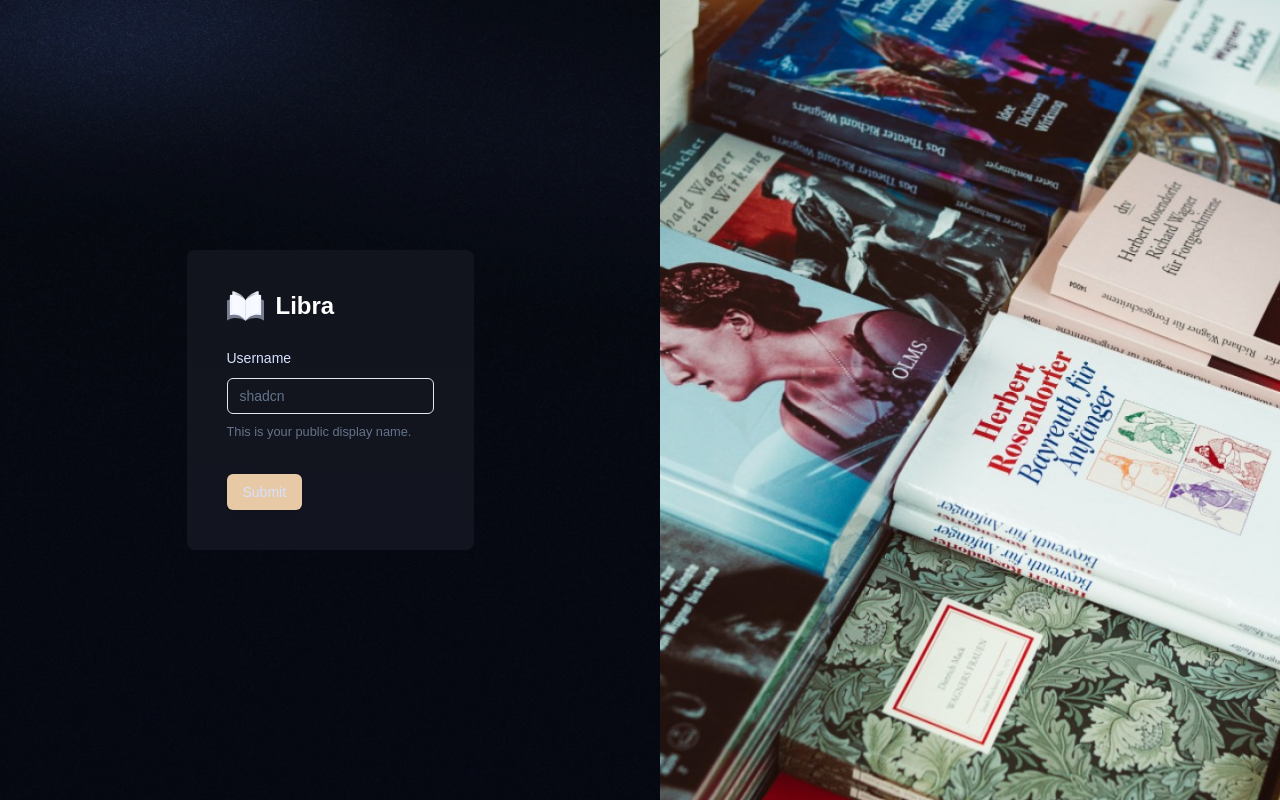
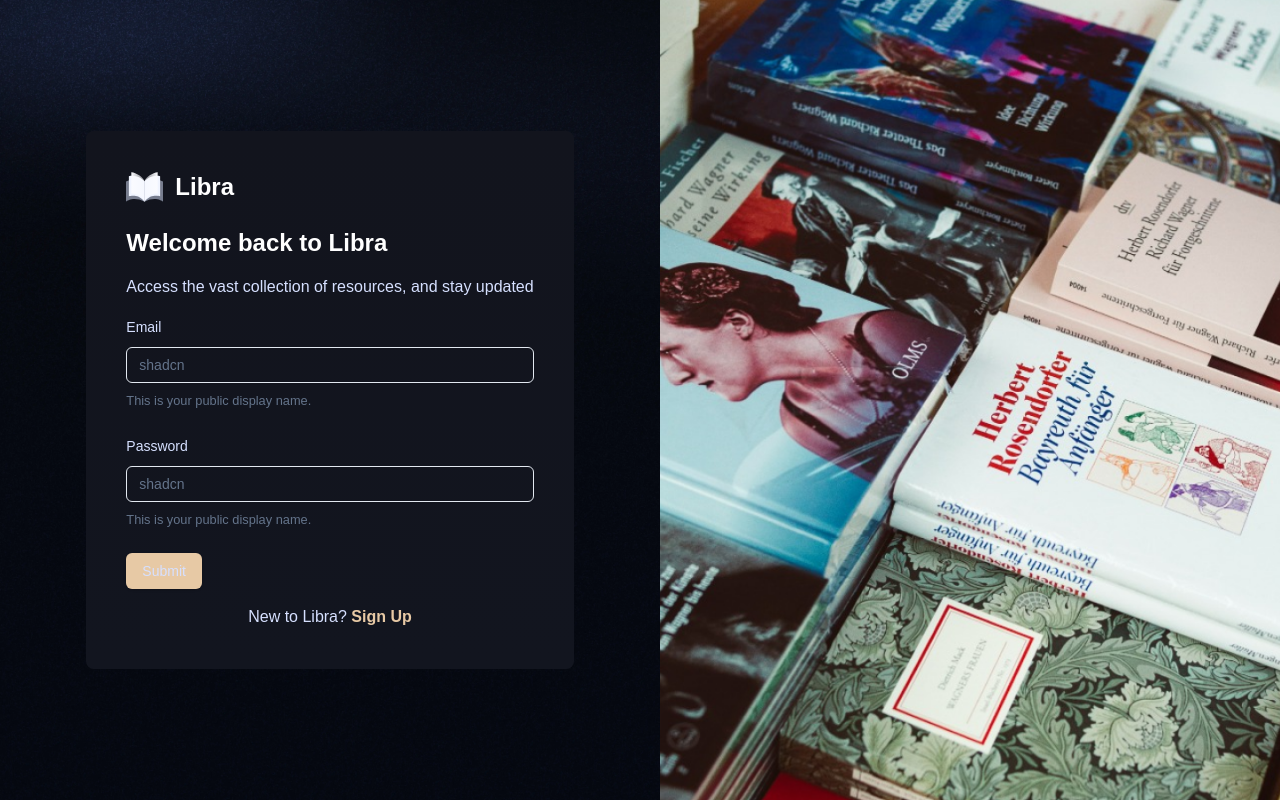
Before and after one commit to Gazi2050/libra, a Next.js app: page /sign-in in a window 1280 px wide. Built offline with nearby package versions, Linux system fonts and the light colour scheme; a web font is replaced by a local one.

Commit message:
ui:creating auth form

```diff
--- a/app/(auth)/sign-in/page.tsx
+++ b/app/(auth)/sign-in/page.tsx
@@ -7,7 +7,7 @@ const page = () => {
         <AuthForm
             types="SIGN-IN"
             schema={signInSchema}
-            defaultValueslues={{
+            defaultValues={{
                 email: '',
                 password: '',
             }}
--- a/app/(auth)/sign-up/page.tsx
+++ b/app/(auth)/sign-up/page.tsx
@@ -7,7 +7,7 @@ const page = () => {
         <AuthForm
             types="SIGN-UP"
             schema={signUpSchema}
-            defaultValueslues={{
+            defaultValues={{
                 email: '',
                 password: '',
                 fullName: '',
--- a/components/AuthForm.tsx
+++ b/components/AuthForm.tsx
@@ -14,8 +14,11 @@ import {
     FormMessage,
 } from "@/components/ui/form"
 import { Input } from "./ui/input";
+import Link from "next/link";
+import path from "path";
+import { FIELD_NAMES } from "@/constants";
 
-interface props<T extends FieldValues> {
+interface Props<T extends FieldValues> {
     schema: ZodType<T>;
     defaultValues: T;
     onSubmit: (data: T) => Promise<{ success: boolean; error?: string }>;
@@ -23,6 +26,7 @@ interface props<T extends FieldValues> {
 }
 
 const AuthForm = <T extends FieldValues>({ types, schema, defaultValues, onSubmit }: Props<T>) => {
+    const isSignIn = types === "SIGN-IN"
     const form: UseFormReturn<T> = useForm({
         resolver: zodResolver(schema),
         defaultValues: defaultValues as DefaultValues<T>,
@@ -30,14 +34,21 @@ const AuthForm = <T extends FieldValues>({ types, schema, defaultValues, onSubmi
 
     const handleSubmit: SubmitHandler<T> = async (data) => { };
     return (
+        <div className="flex flex-col gap-4">
+            <h1 className="text-2xl font-semibold text-white">
+                {isSignIn ? "Welcome back to Libra" : "Create your library account"}
+            </h1>
+            <p>{isSignIn ? "Access the vast collection of resources, and stay updated" : "Please complete all fields and upload a valid university ID to gain access to the library"}</p>
             <Form {...form}>
-            <form onSubmit={form.handleSubmit(onSubmit)} className="space-y-8">
+                <form onSubmit={form.handleSubmit(handleSubmit)} className="space-y-6 w-full">
+                    {Object.keys(defaultValues).map((field) => (
                         <FormField
                             control={form.control}
-                    name="username"
+                            key={field}
+                            name={field as Path<T>}
                             render={({ field }) => (
                                 <FormItem>
-                            <FormLabel>Username</FormLabel>
+                                    <FormLabel className="capitalize">  {FIELD_NAMES[field.name as keyof typeof FIELD_NAMES]}</FormLabel>
                                     <FormControl>
                                         <Input placeholder="shadcn" {...field} />
                                     </FormControl>
@@ -48,9 +59,18 @@ const AuthForm = <T extends FieldValues>({ types, schema, defaultValues, onSubmi
                                 </FormItem>
                             )}
                         />
+
+                    ))}
                     <Button type="submit">Submit</Button>
                 </form>
             </Form>
+            <p className="text-center text-base font-medium">
+                {isSignIn ? "New to Libra? " : "Already have an account? "}
+                <Link className="font-bold text-primary underline-offset-3 hover:underline" href={isSignIn ? "/sign-up" : "/sign-in"}>
+                    {isSignIn ? "Sign Up" : "Sign In"}
+                </Link>
+            </p>
+        </div>
     )
 };
 
```
Lines whose indentation alone changed are shown as unchanged.
